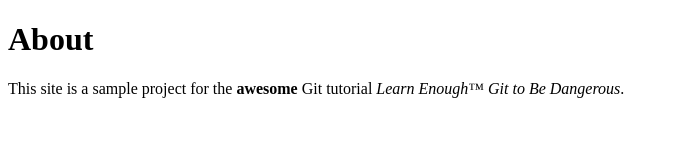
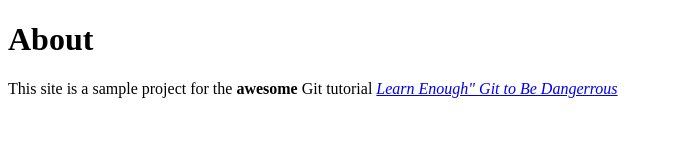
Before and after one commit to Akira0123/website, a plain HTML site: page about.html in a window 1280 px wide. Shown: the whole page, without its empty margins (0-679 px from the left). Drawn offline with Linux system fonts and the light colour scheme.

Commit message:
Add link to tutorial title

```diff
--- a/about.html
+++ b/about.html
@@ -7,7 +7,7 @@
     <h1>About</h1>
     <p>
       This site is a sample project for the <strong>awesome</strong> Git
-      tutorial <em>Learn Enough™ Git to Be Dangerous</em>.
+      tutorial <a href="http://learnenough.com/git-tutorial"><em>Learn Enough" Git to Be Dangerrous</em></a>
     </p>
   </body>
 </html>
```
